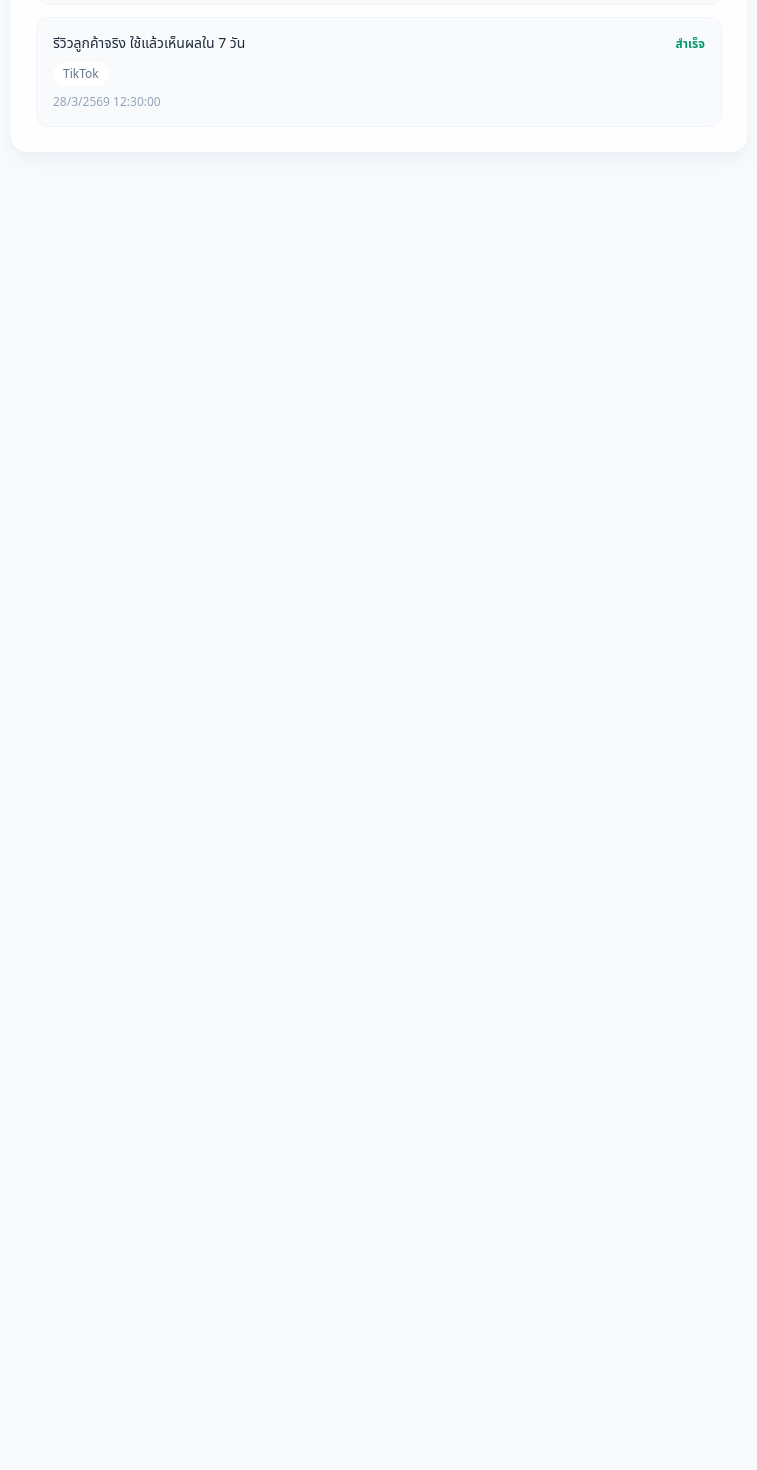
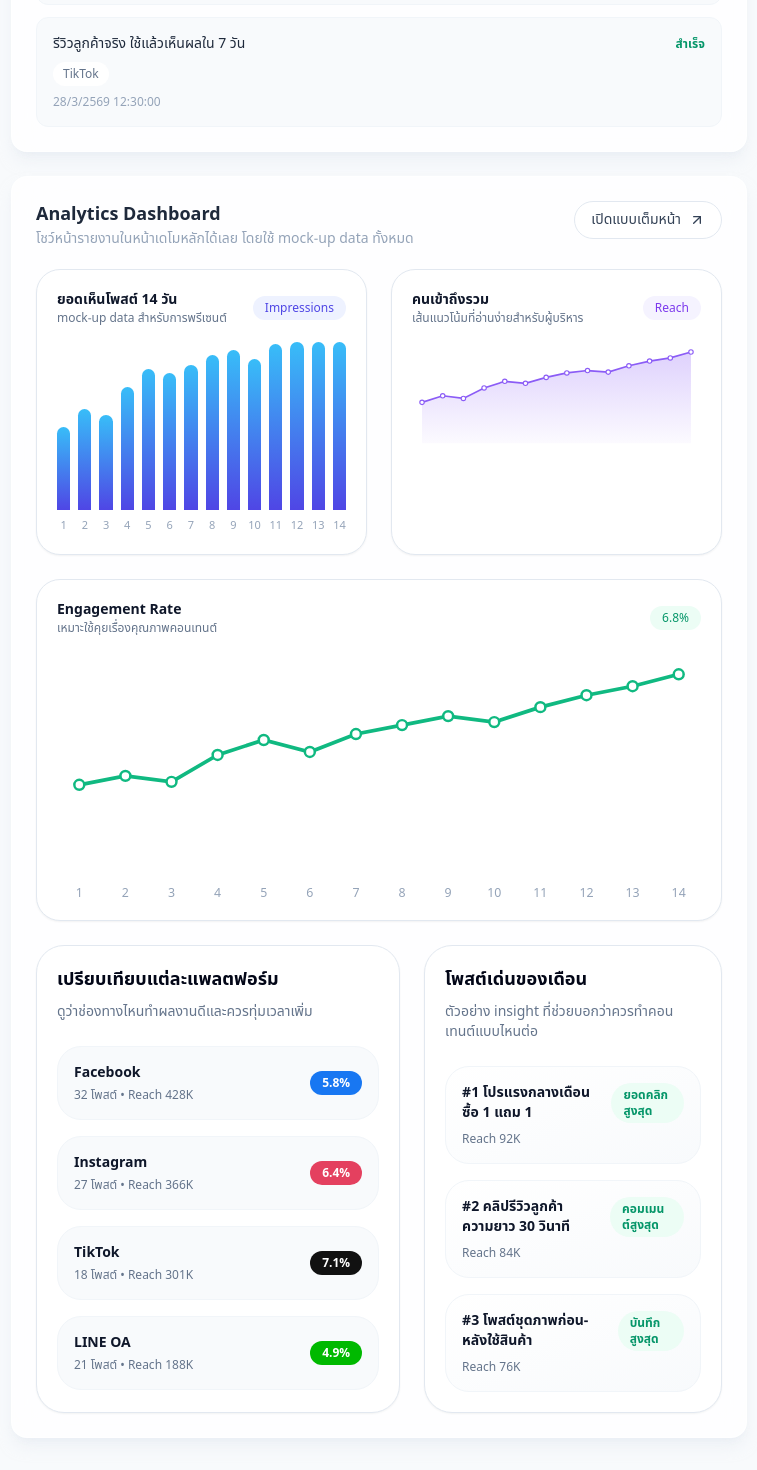
Before and after one commit to anantasak-c/-SyncSocia, a Next.js app: page /showcase in a window 1280 px wide. Shown: the part 2311-3781 px from the top of the page, without its empty margins (261-1018 px from the left). Before the commit the page ends 2495 px from the top, so only its background shows below. Built offline with nearby package versions, Linux system fonts and the light colour scheme.

Commit message:
Show analytics dashboard inside main showcase demo

```diff
--- a/app/showcase/_components/demo-dashboard.tsx
+++ b/app/showcase/_components/demo-dashboard.tsx
@@ -19,8 +19,11 @@ import {
   Trash2,
   Zap,
   BarChart3,
+  ArrowUpRight,
 } from "lucide-react";
 import { PostPreview } from "../../components/PostPreview";
+import { BarChartCard, AreaChartCard, LineChartCard } from "./charts";
+import { platformRows, topPosts } from "../_data/mock";
 import lineLogo from "../../../Logo/LINE_logo.svg.png";
 import telegramLogo from "../../../Logo/telegram logo.webp";
 import tiktokLogo from "../../../Logo/tiktok logo.png";
@@ -418,6 +421,67 @@ export function DemoDashboard() {
             ))}
           </div>
         </section>
+
+        <section className="rounded-2xl border border-white/60 bg-white/80 p-6 shadow-lg shadow-slate-200/50 backdrop-blur-xl">
+          <div className="mb-5 flex flex-wrap items-start justify-between gap-3">
+            <div>
+              <h2 className="text-lg font-semibold text-slate-800">Analytics Dashboard</h2>
+              <p className="text-sm text-slate-400">โชว์หน้ารายงานในหน้าเดโมหลักได้เลย โดยใช้ mock-up data ทั้งหมด</p>
+            </div>
+            <a href="/showcase/demo/analytics" className="inline-flex items-center gap-2 rounded-full border border-slate-200 bg-white px-4 py-2 text-sm font-medium text-slate-700 hover:bg-slate-50">
+              เปิดแบบเต็มหน้า <ArrowUpRight className="h-4 w-4" />
+            </a>
+          </div>
+
+          <div className="grid gap-6 xl:grid-cols-2">
+            <BarChartCard />
+            <AreaChartCard />
+          </div>
+
+          <div className="mt-6">
+            <LineChartCard />
+          </div>
+
+          <div className="mt-6 grid gap-6 xl:grid-cols-[1.1fr_0.9fr]">
+            <div className="rounded-[28px] border border-slate-200 bg-white p-5 shadow-sm">
+              <div className="text-lg font-semibold text-slate-950">เปรียบเทียบแต่ละแพลตฟอร์ม</div>
+              <div className="mt-2 text-sm text-slate-500">ดูว่าช่องทางไหนทำผลงานดีและควรทุ่มเวลาเพิ่ม</div>
+              <div className="mt-6 space-y-4">
+                {platformRows.map((item) => (
+                  <div key={item.name} className="rounded-3xl border border-slate-100 bg-slate-50 p-4">
+                    <div className="flex items-center justify-between gap-4">
+                      <div>
+                        <div className="text-sm font-semibold text-slate-900">{item.name}</div>
+                        <div className="mt-1 text-xs text-slate-500">{item.posts} โพสต์ • Reach {item.reach}</div>
+                      </div>
+                      <div className="rounded-full px-3 py-1 text-xs font-semibold text-white" style={{ backgroundColor: item.color }}>
+                        {item.engagement}
+                      </div>
+                    </div>
+                  </div>
+                ))}
+              </div>
+            </div>
+
+            <div className="rounded-[28px] border border-slate-200 bg-white p-5 shadow-sm">
+              <div className="text-lg font-semibold text-slate-950">โพสต์เด่นของเดือน</div>
+              <div className="mt-2 text-sm text-slate-500">ตัวอย่าง insight ที่ช่วยบอกว่าควรทำคอนเทนต์แบบไหนต่อ</div>
+              <div className="mt-6 space-y-4">
+                {topPosts.map((post, index) => (
+                  <div key={post.title} className="rounded-3xl border border-slate-100 bg-gradient-to-br from-white to-slate-50 p-4">
+                    <div className="flex items-start justify-between gap-4">
+                      <div>
+                        <div className="text-sm font-semibold text-slate-900">#{index + 1} {post.title}</div>
+                        <div className="mt-2 text-xs text-slate-500">Reach {post.reach}</div>
+                      </div>
+                      <div className="rounded-full bg-emerald-50 px-3 py-1 text-xs font-semibold text-emerald-600">{post.action}</div>
+                    </div>
+                  </div>
+                ))}
+              </div>
+            </div>
+          </div>
+        </section>
       </main>
     </div>
   );
```
